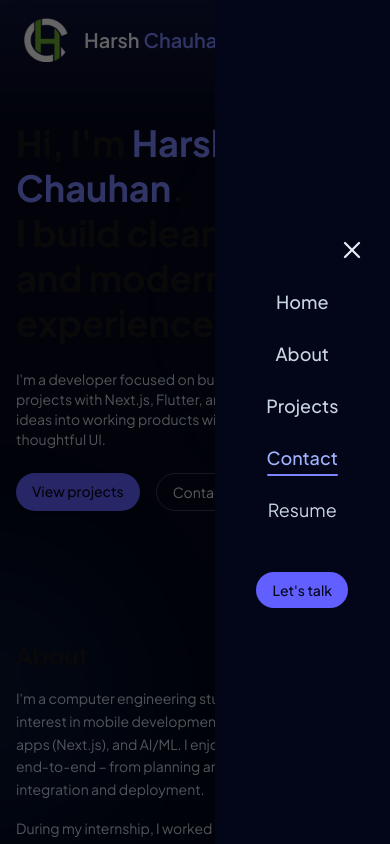
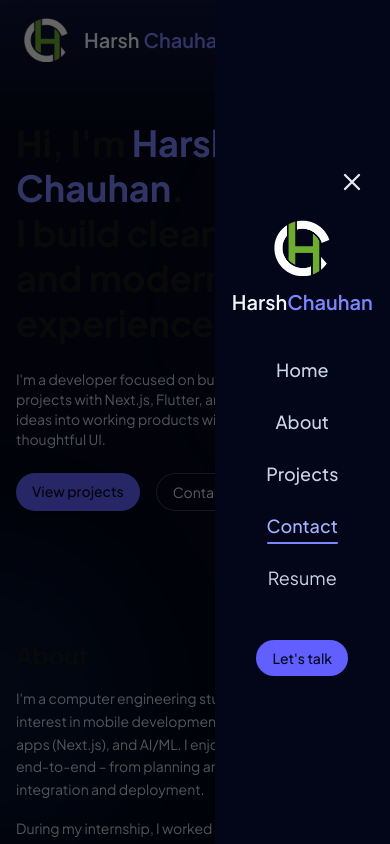
Before and after one commit to GitHarsh1511/portfolio, a Next.js app: page / in a window 390 px wide. Both pictures are taken after a click on the button "Open menu". Shown: the top 844 px of the page. Built offline with nearby package versions, Linux system fonts and the light colour scheme.

Commit message:
navburlogo

```diff
--- a/components/Navbar.tsx
+++ b/components/Navbar.tsx
@@ -167,6 +167,21 @@ export default function Navbar() {
                 <X size={28} />
               </button>
 
+              {/* Logo inside drawer */}
+              <div className="flex flex-col items-center gap-3 mb-10">
+                <Image
+                  src="/logow.png"
+                  alt="Harsh Chauhan Logo"
+                  width={56}
+                  height={56}
+                  priority
+                  className="transition-transform duration-300 hover:scale-110"
+                />
+                <span className="text-xl font-semibold text-slate-100">
+                  Harsh<span className="text-indigo-400">Chauhan</span>
+                </span>
+              </div>
+
               {/* Mobile Links */}
               <div className="flex flex-col gap-6 text-lg items-center text-center">
                 {sections.map((section) => {
```
